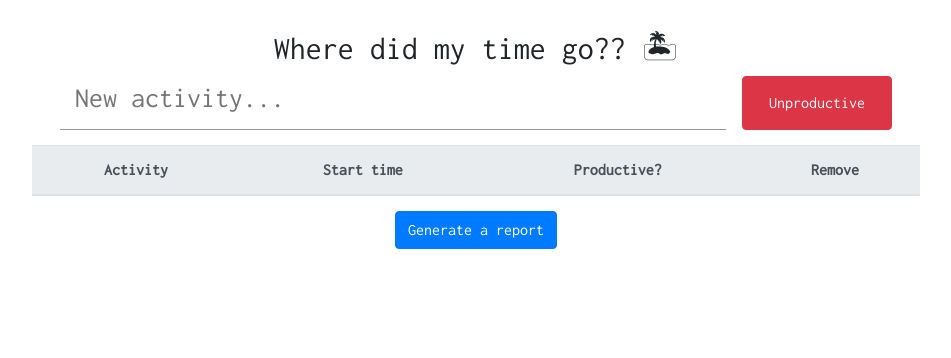
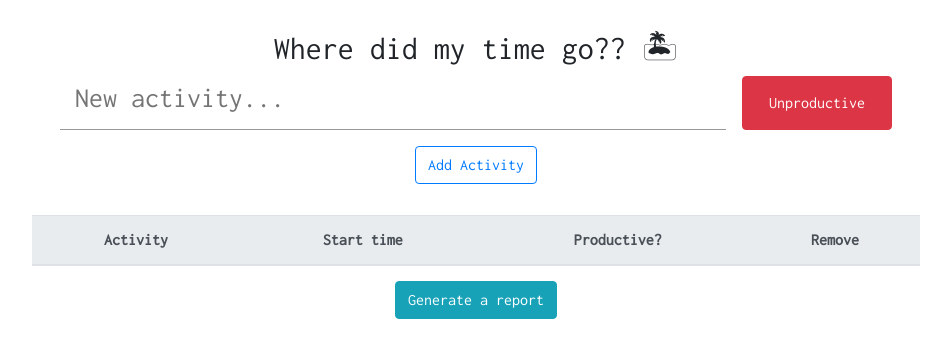
Before and after one commit to kb1995/wheredidmytimego, a React (Create React App) app: page / in a window 1280 px wide. Shown: the top 358 px of the page, without its empty margins (124-1075 px from the left). Built offline with nearby package versions, Linux system fonts and the light colour scheme.

Commit message:
Add add activity button

```diff
--- a/src/App.js
+++ b/src/App.js
@@ -81,6 +81,28 @@ class App extends Component {
     }
   }
 
+  handleAddviaButton = () => {
+    if (this.state.text) {
+      var time = new Date().toLocaleTimeString();
+      let newActivity = this.state.activityObj
+      newActivity.text = this.state.text
+      newActivity.time = time
+      newActivity.category = this.state.checked
+
+      this.setState({
+        activityArray: [...this.state.activityArray, newActivity],
+        text: '',
+        checked: false,
+        activityObj: {
+          text: '',
+          time: '',
+          percentage: null,
+          category: null,
+        }
+      })
+    }
+  }
+
   handleReport = () => {
     let updated_activityArray = this.state.activityArray;
     let startTime = moment(this.state.activityArray[0].time, 'HH:mm:ss')
@@ -91,7 +113,7 @@ class App extends Component {
     for (let i = 1; i < this.state.activityArray.length; i++) {
       let item = moment(this.state.activityArray[i].time, 'HH:mm:ss')
       let percentage = ((item - moment(this.state.activityArray[i - 1].time, 'HH:mm:ss')) / totalTime) * 100
-      updated_activityArray[i-1].percentage = percentage
+      updated_activityArray[i - 1].percentage = percentage
     }
 
     // add the end here
@@ -103,7 +125,7 @@ class App extends Component {
     newActivity.percentage = null;
     updated_activityArray.push(newActivity)
 
-    updated_activityArray[updated_activityArray.length-2].percentage = ((moment(time, 'HH:mm:ss') - moment(updated_activityArray[updated_activityArray.length - 2].time, 'HH:mm:ss')) / totalTime) * 100
+    updated_activityArray[updated_activityArray.length - 2].percentage = ((moment(time, 'HH:mm:ss') - moment(updated_activityArray[updated_activityArray.length - 2].time, 'HH:mm:ss')) / totalTime) * 100
     this.setState({
       activityArray: updated_activityArray,
       reportGenerated: true,
@@ -140,7 +162,7 @@ class App extends Component {
   }
 
   handleDelete = (idx) => {
-    this.state.activityArray.splice(idx,1)
+    this.state.activityArray.splice(idx, 1)
     this.setState({
       activityArray: this.state.activityArray,
     })
@@ -213,6 +235,8 @@ class App extends Component {
           <button style={{ width: '150px' }} className={`btn ${this.state.checked ? 'btn-success' : 'btn-danger'}`} onClick={this.handleCategory}>{this.state.checked ? 'Productive' : 'Unproductive'}</button>
         </Flex>
 
+        <button onClick={this.handleAddviaButton} className="btn btn-outline-primary my-3">Add Activity</button>
+
         <table className="table">
           <thead className="thead-light">
             <tr>
@@ -228,7 +252,7 @@ class App extends Component {
         </table>
 
 
-        <button className='btn btn-primary' onClick={this.handleReport}>Generate a report</button>
+        <button className='btn btn-info' onClick={this.handleReport}>Generate a report</button>
       </div>
     );
   }
```
